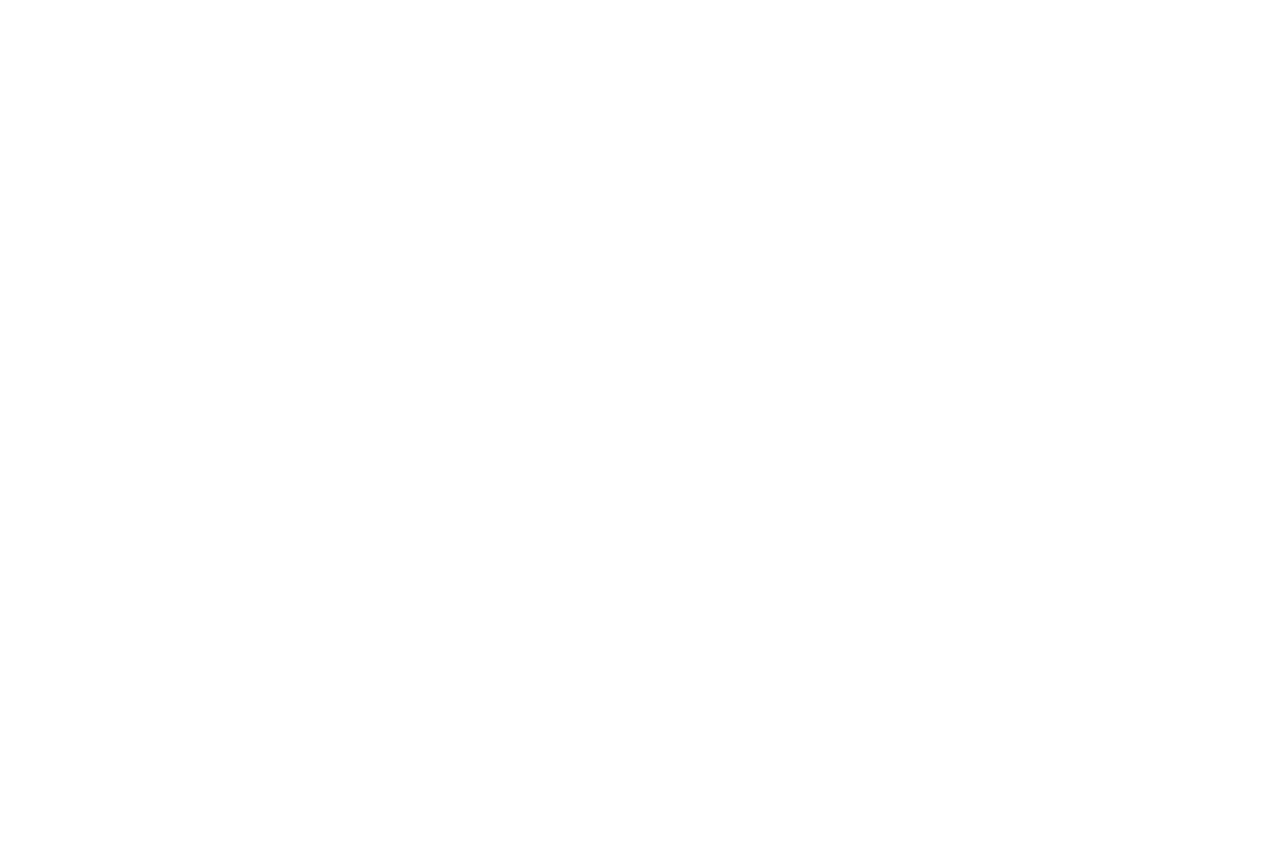
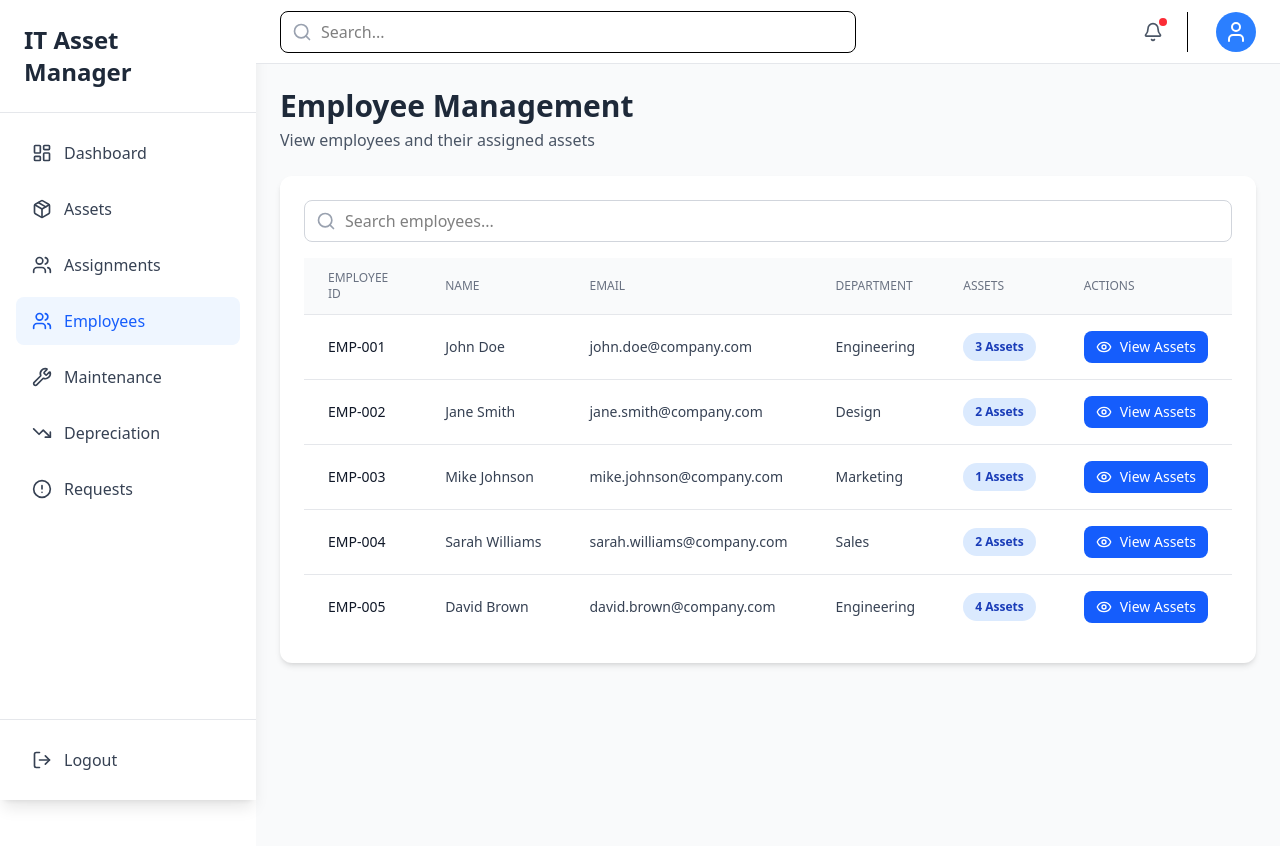
Before and after one commit to immbibek/IT_Asset_Management_System, a React app in the folder frontend/: page /employees in a window 1280 px wide. Before the commit this address had no page. Shown: the top 846 px of the page. Before the commit the page ends 800 px from the top, so only its background shows below. Built offline with nearby package versions, Linux system fonts and the light colour scheme; the HTML template or start-up script is replaced by a standard one.

Commit message:
EmployeePage is created

```diff
--- a/frontend/src/App.jsx
+++ b/frontend/src/App.jsx
@@ -9,6 +9,7 @@ import AssetsListPage from "./pages/Assets/AssetsListPage";
 import AddAssetPage from "./pages/Assets/AddAssetPage";
 import EditAssetPage from "./pages/Assets/EditAssetPage";
 import AssignmentsPage from "./pages/AssignmentsPage";
+import EmployeesPage from "./pages/EmployeesPage";
 const App = () => {
   return (
     <Routes>
@@ -21,6 +22,7 @@ const App = () => {
         <Route path="/assets/add" element={<AddAssetPage />} />
         <Route path="/assets/edit/:id" element={<EditAssetPage />} />
         <Route path="/assignments" element={<AssignmentsPage />} />
+        <Route path="/employees" element={<EmployeesPage />} />
         {/* Add more pages here */}
       </Route>
     </Routes>
--- /dev/null
+++ b/frontend/src/pages/EmployeesPage.jsx
@@ -0,0 +1,139 @@
+import { useState } from "react";
+import { Search, Eye } from "lucide-react";
+import { useNavigate } from "react-router-dom";
+import Card from "../components/ui/Card";
+import Button from "../components/ui/Button";
+
+const EmployeesPage = () => {
+  const navigate = useNavigate();
+  const [searchTerm, setSearchTerm] = useState("");
+
+  const employees = [
+    {
+      id: "EMP-001",
+      name: "John Doe",
+      email: "john.doe@company.com",
+      department: "Engineering",
+      assetsCount: 3,
+    },
+    {
+      id: "EMP-002",
+      name: "Jane Smith",
+      email: "jane.smith@company.com",
+      department: "Design",
+      assetsCount: 2,
+    },
+    {
+      id: "EMP-003",
+      name: "Mike Johnson",
+      email: "mike.johnson@company.com",
+      department: "Marketing",
+      assetsCount: 1,
+    },
+    {
+      id: "EMP-004",
+      name: "Sarah Williams",
+      email: "sarah.williams@company.com",
+      department: "Sales",
+      assetsCount: 2,
+    },
+    {
+      id: "EMP-005",
+      name: "David Brown",
+      email: "david.brown@company.com",
+      department: "Engineering",
+      assetsCount: 4,
+    },
+  ];
+
+  return (
+    <div className="space-y-6">
+      <div>
+        <h1 className="text-3xl font-bold text-gray-800">
+          Employee Management
+        </h1>
+        <p className="text-gray-600 mt-1">
+          View employees and their assigned assets
+        </p>
+      </div>
+
+      <Card>
+        <div className="mb-4">
+          <div className="relative">
+            <Search className="w-5 h-5 text-gray-400 absolute left-3 top-1/2 transform -translate-y-1/2" />
+            <input
+              type="text"
+              placeholder="Search employees..."
+              value={searchTerm}
+              onChange={(e) => setSearchTerm(e.target.value)}
+              className="w-full pl-10 pr-4 py-2 border border-gray-300 rounded-lg focus:outline-none focus:ring-2 focus:ring-blue-500 focus:border-transparent"
+            />
+          </div>
+        </div>
+
+        <div className="overflow-x-auto">
+          <table className="min-w-full divide-y divide-gray-200">
+            <thead className="bg-gray-50">
+              <tr>
+                <th className="px-6 py-3 text-left text-xs font-medium text-gray-500 uppercase">
+                  Employee ID
+                </th>
+                <th className="px-6 py-3 text-left text-xs font-medium text-gray-500 uppercase">
+                  Name
+                </th>
+                <th className="px-6 py-3 text-left text-xs font-medium text-gray-500 uppercase">
+                  Email
+                </th>
+                <th className="px-6 py-3 text-left text-xs font-medium text-gray-500 uppercase">
+                  Department
+                </th>
+                <th className="px-6 py-3 text-left text-xs font-medium text-gray-500 uppercase">
+                  Assets
+                </th>
+                <th className="px-6 py-3 text-left text-xs font-medium text-gray-500 uppercase">
+                  Actions
+                </th>
+              </tr>
+            </thead>
+            <tbody className="bg-white divide-y divide-gray-200">
+              {employees.map((employee) => (
+                <tr key={employee.id} className="hover:bg-gray-50">
+                  <td className="px-6 py-4 whitespace-nowrap text-sm font-medium text-gray-900">
+                    {employee.id}
+                  </td>
+                  <td className="px-6 py-4 whitespace-nowrap text-sm text-gray-700">
+                    {employee.name}
+                  </td>
+                  <td className="px-6 py-4 whitespace-nowrap text-sm text-gray-700">
+                    {employee.email}
+                  </td>
+                  <td className="px-6 py-4 whitespace-nowrap text-sm text-gray-700">
+                    {employee.department}
+                  </td>
+                  <td className="px-6 py-4 whitespace-nowrap text-sm">
+                    <span className="px-3 py-1 inline-flex text-xs leading-5 font-semibold rounded-full bg-blue-100 text-blue-800">
+                      {employee.assetsCount} Assets
+                    </span>
+                  </td>
+                  <td className="px-6 py-4 whitespace-nowrap text-sm">
+                    <Button
+                      variant="primary"
+                      size="sm"
+                      onClick={() => navigate(`/employees/${employee.id}`)}
+                      className="flex items-center gap-2"
+                    >
+                      <Eye className="w-4 h-4" />
+                      View Assets
+                    </Button>
+                  </td>
+                </tr>
+              ))}
+            </tbody>
+          </table>
+        </div>
+      </Card>
+    </div>
+  );
+};
+
+export default EmployeesPage;
```
